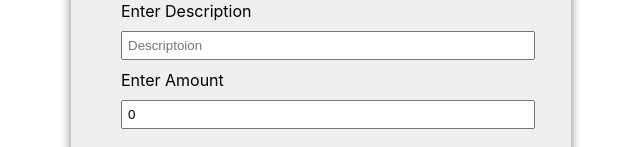
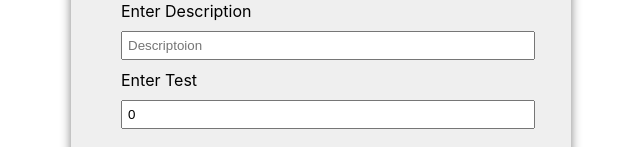
Before and after one commit to m-caad/expencetracker, a React (Create React App) app: page / in a window 1280 px wide. Shown: the part 380-527 px from the top of the page, without its empty margins (319-959 px from the left). Built offline with nearby package versions, Linux system fonts and the light colour scheme.

Commit message:
Enter Amount tO tEST

```diff
--- a/src/child.js
+++ b/src/child.js
@@ -121,7 +121,7 @@ function Child() {
 					required
 				/>
 				<br />
-				<label>Enter Amount</label>
+				<label>Enter Test</label>
 				<br />
 				<input
 					onChange={(ev) => setAmount(ev.target.value)}
```
